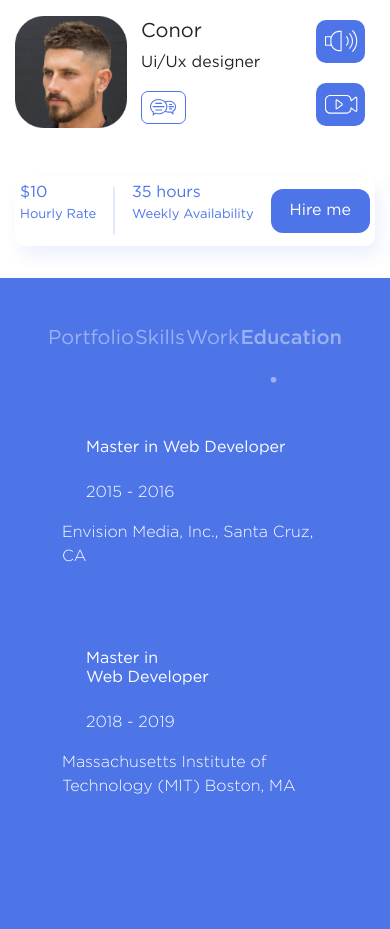
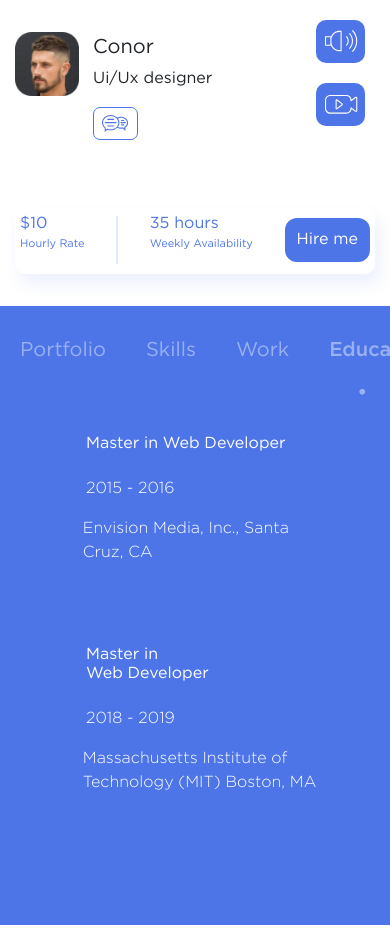
Before and after one commit to Daltimore/123-portfolio-2, a Vue app: page / in a window 390 px wide. Both pictures are taken after a click on the tab "Education". Built offline with nearby package versions, Linux system fonts and the light colour scheme; what vue-nav-tabs would draw is missing.

Commit message:
tab and mobile fixs

```diff
--- a/src/assets/css/main.css
+++ b/src/assets/css/main.css
@@ -852,7 +852,7 @@
     background: #4D75E8;
     color: #ffffff;
     border: none;
-    padding: 10px 19px;
+    padding: 14px 47px;
     border-radius: 12px;
   }
 }
@@ -1129,7 +1129,7 @@
  }
 
 
- @media (min-width: 320px) and (max-width: 370px) {
+ @media (min-width: 320px) and (max-width: 390px) {
   #home .action-area__mobile button {
     background: #4D75E8;
     color: #ffffff;
@@ -1175,6 +1175,10 @@
     font-weight: 100;
   }
 
+  #home .tab-section__mobile .purple-section .work-content .small-p{
+    padding-left: 1.3rem;
+  }
+
   #home .tab-section__mobile .purple-section .work-content .mobile {
     padding: 0 !important;
   }
--- a/src/components/MobileTabComponent.vue
+++ b/src/components/MobileTabComponent.vue
@@ -135,8 +135,8 @@
 @media (min-width: 320px) and (max-width: 370px) {
   #social-tabs .tab-content {
     padding-top: 3rem;
-    padding-left: 1rem;
-    padding-right: 1rem;
+    padding-left: 3rem;
+    padding-right: 3rem;
   }
 }
 
--- a/src/views/Home.vue
+++ b/src/views/Home.vue
@@ -586,7 +586,7 @@
                       <p class="pt-3">2015 - 2016</p>
                     </div>
                       <div>
-                        <p>Envision Media, Inc., Santa Cruz, CA </p>
+                        <p class="small-p">Envision Media, Inc., Santa Cruz, CA </p>
                     </div>
                     </div>
                   </div>
@@ -599,7 +599,7 @@
                       <p class="pt-3">2018 - 2019</p>
                     </div>
                       <div>
-                        <p>Massachusetts Institute of Technology (MIT) Boston, MA </p>
+                        <p class="small-p">Massachusetts Institute of Technology (MIT) Boston, MA </p>
                     </div>
                     </div>
                   </div>
```
